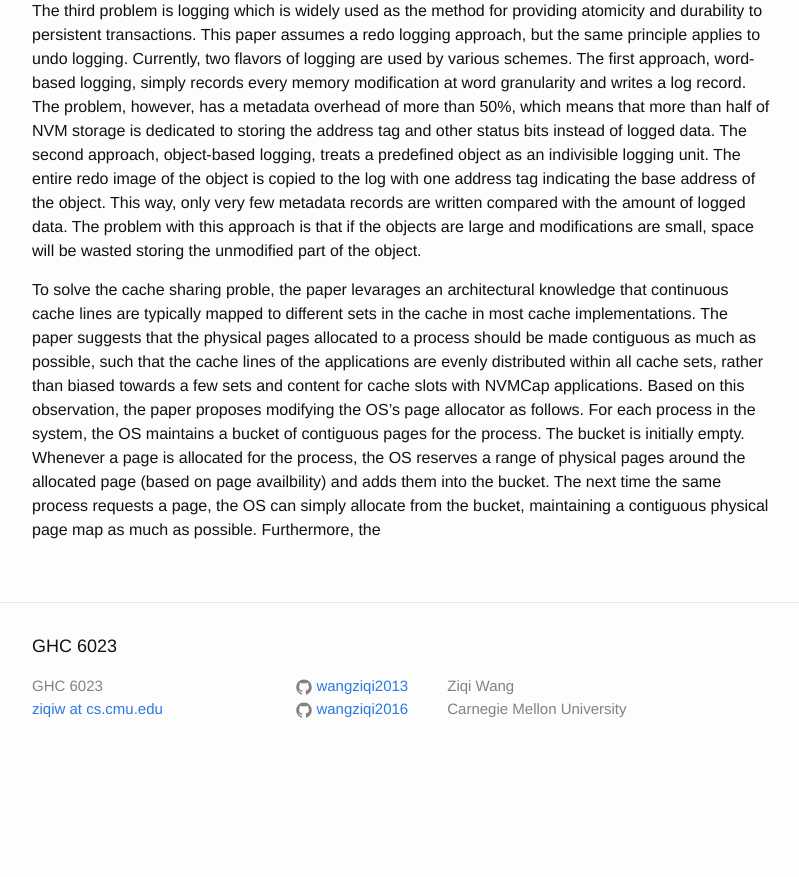
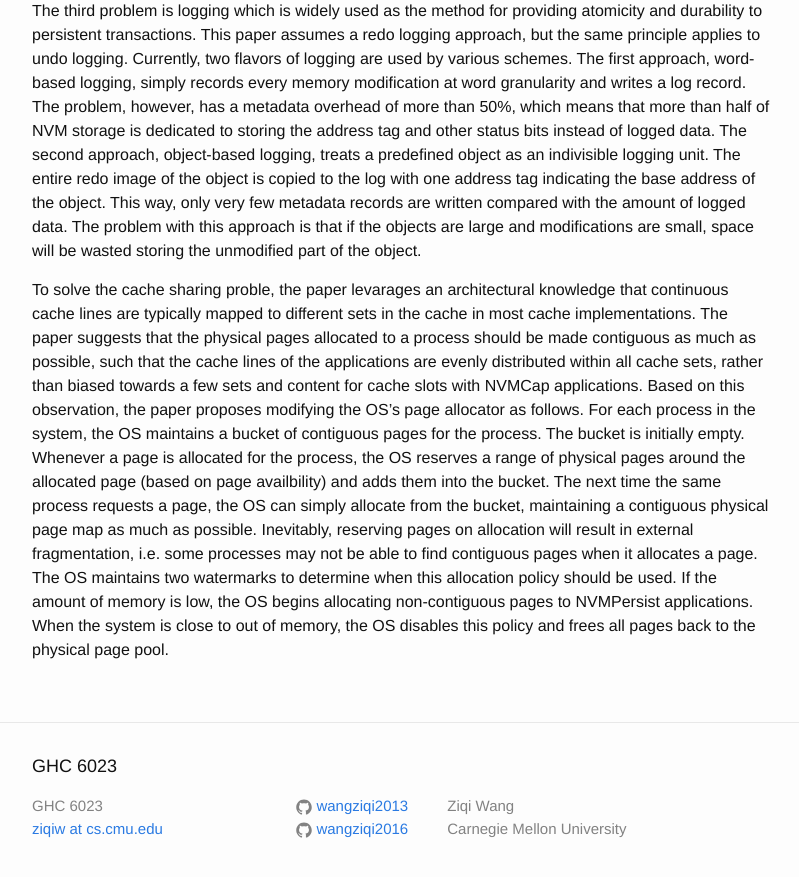
Before and after one commit to wangziqi2013/wangziqi2013.github.io, a Jekyll site: the page built from _posts/2019-09-02-Reducing-the-cost-of-persistence-for-nonvolatile-heaps-in-end-user-devices.markdown, in a window 1280 px wide and 900 px high, scrolled down 1687 px. Shown: the top 877 px of the window, without its empty margins (238-1037 px from the left). Built offline with Jekyll 4.4.1, drawn with Linux system fonts in a browser that asks for light colours; before the commit the page ends 2467 px from its top, so only the background shows below that.

Commit message:
Adding watermarks

```diff
--- a/_posts/2019-09-02-Reducing-the-cost-of-persistence-for-nonvolatile-heaps-in-end-user-devices.markdown
+++ b/_posts/2019-09-02-Reducing-the-cost-of-persistence-for-nonvolatile-heaps-in-end-user-devices.markdown
@@ -75,4 +75,8 @@ observation, the paper proposes modifying the OS's page allocator as follows. Fo
 a bucket of contiguous pages for the process. The bucket is initially empty. Whenever a page is allocated for the process, the OS
 reserves a range of physical pages around the allocated page (based on page availbility) and adds them into the bucket. The
 next time the same process requests a page, the OS can simply allocate from the bucket, maintaining a contiguous physical
-page map as much as possible. Furthermore, the
+page map as much as possible. Inevitably, reserving pages on allocation will result in external fragmentation, i.e. some
+processes may not be able to find contiguous pages when it allocates a page. The OS maintains two watermarks to determine
+when this allocation policy should be used. If the amount of memory is low, the OS begins allocating non-contiguous pages
+to NVMPersist applications. When the system is close to out of memory, the OS disables this policy and frees all pages
+back to the physical page pool.
```
